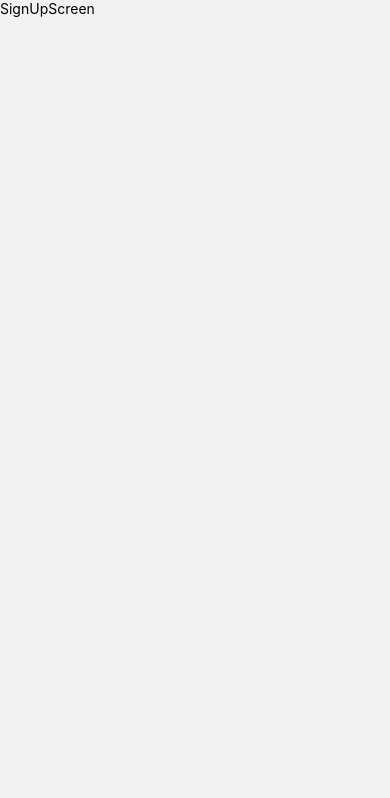
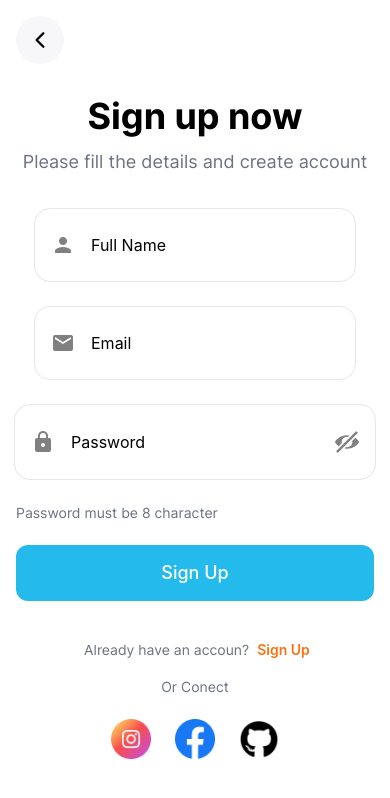
Before and after one commit to Orizaaaaa/travelnoob, a React Native app: screen /signup in a window 390 px wide. Shown: the top 798 px of the page. Built offline with nearby package versions, Linux system fonts and the light colour scheme.

Commit message:
create sign up screen

```diff
--- a/screens/login/LoginScreen.tsx
+++ b/screens/login/LoginScreen.tsx
@@ -33,7 +33,7 @@ const LoginScreen = () => {
     const [alert, setAlert] = useState(false)
 
     return (
-        <ScrollView className='px-4 py-4 bg-white' >
+        <ScrollView className='px-4 py-4 flex-1 bg-white' >
             <ButtonBack />
 
             <View className='py-14' >
--- a/screens/signUp/SignUpScreen.tsx
+++ b/screens/signUp/SignUpScreen.tsx
@@ -1,11 +1,120 @@
-import { View, Text } from 'react-native'
-import React from 'react'
+import { View, Text, Dimensions, ScrollView, TouchableOpacity, Image, Linking } from 'react-native'
+import React, { useEffect, useState } from 'react'
+import { useNavigation } from '@react-navigation/native';
+import ButtonBack from '../../components/elements/buttonBack';
+import UserInput from '../../components/elements/input/authInput';
+import ButtonPrimary from '../../components/elements/buttonPrimary';
+import { connection } from '../../utils/dataObject';
 
 const SignUpScreen = () => {
+    const navigation: any = useNavigation();
+    const screenWidth = Math.round(Dimensions.get("window").width)
+    const screenHeight = Dimensions.get("window").height
+
+    // form data input
+    const [formData, setFormData] = useState({
+        fullName: '',
+        email: '',
+        password: ''
+    })
+
+    const handleChange = (name: string, text: string) => {
+        setFormData({ ...formData, [name]: text });
+    };
+
+
+
+    // email regex
+    const [validation, setValidation] = useState({
+        email: true,
+        password: true
+    })
+    useEffect(() => {
+        if (formData.email) {
+            const emailRegex = /^[^\s@]+@[^\s@]+\.[^\s@]+$/;
+            setValidation(prevValidation => ({
+                ...prevValidation,
+                email: emailRegex.test(formData.email)
+            }))
+        } else if (formData.password) {
+            const passwordRegex = /^.{8,}$/
+            setValidation(prevValidation => ({
+                ...prevValidation,
+                password: passwordRegex.test(formData.password)
+            }))
+
+        }
+    }, [formData.email, formData.password]);
+
+
+    // send signUp data with firebase
+
     return (
-        <View>
-            <Text>SignUpScreen</Text>
-        </View>
+        <ScrollView className='flex-1 px-4 py-4 bg-white' >
+            <ButtonBack />
+
+            <View className='py-8' >
+                <View className='flex justify-center items-center space-y-3' >
+                    <Text className='text-4xl font-bold font-Inter' >Sign up now</Text>
+                    <Text className=' text-gray-500 text-lg font-Inter' >Please fill the details and create account</Text>
+                </View>
+            </View>
+
+            {/* login form */}
+            <View className='flex-1 items-center justify-center space-y-6' >
+                <View className='w-full flex items-center justify-center' >
+                    <UserInput placeholder='Full Name' value={formData.fullName} onChangeText={(text) => handleChange('fullName', text)} isPass={false} />
+                </View>
+
+                <View className='w-full flex items-center justify-center' >
+                    <UserInput placeholder='Email' value={formData.email} onChangeText={(text) => handleChange('email', text)} isPass={false}
+                        border={validation.email ? 'border-gray-200' : 'border-red-500'} />
+                </View>
+
+                <View className='w-full flex items-center justify-center' >
+                    <UserInput placeholder='Password' value={formData.password} onChangeText={(text) => handleChange('password', text)} isPass={true}
+                        border={validation.password ? 'border-gray-200' : 'border-red-500'} />
+                </View>
+
+                <View className='w-full flex items-start justify-center' >
+                    <TouchableOpacity>
+                        <Text className={`font-Inter ${validation.password ? 'text-gray-500' : 'text-red-500'}`} >Password must be 8 character</Text>
+                    </TouchableOpacity>
+                </View>
+
+                <View className='w-full flex items-end justify-end' >
+                    <ButtonPrimary className='h-14 w-full rounded-xl' >
+                        <Text className='text-lg font-medium text-white' >Sign Up</Text>
+                    </ButtonPrimary>
+                </View>
+            </View>
+
+            {/* footer */}
+            <View className='flex w-full pt-10 flex-row items-center justify-center space-x-2' >
+                <Text className='text-gray-500 font-Inter' > Already have an accoun?</Text>
+                <TouchableOpacity onPress={() => navigation.navigate("login")}>
+                    <Text className='text-orange-500 font-semibold ' >Sign Up</Text>
+                </TouchableOpacity>
+            </View>
+
+            <View className='flex w-full pt-5 flex-row items-center justify-center '>
+                <Text className=' text-gray-500 font-Inter' >
+                    Or Conect
+                </Text>
+            </View>
+
+            <View className='flex w-full pt-6 flex-row items-center justify-center '>
+                <View className='flex-row space-x-6'>
+                    {connection.map((items, index) => (
+                        <TouchableOpacity key={index} onPress={() => Linking.openURL(items.link)}>
+                            <Image resizeMode='contain' source={items.icon} className='w-10 h-10' />
+                        </TouchableOpacity>
+                    ))}
+                </View>
+            </View>
+
+
+        </ScrollView>
     )
 }
 
```
